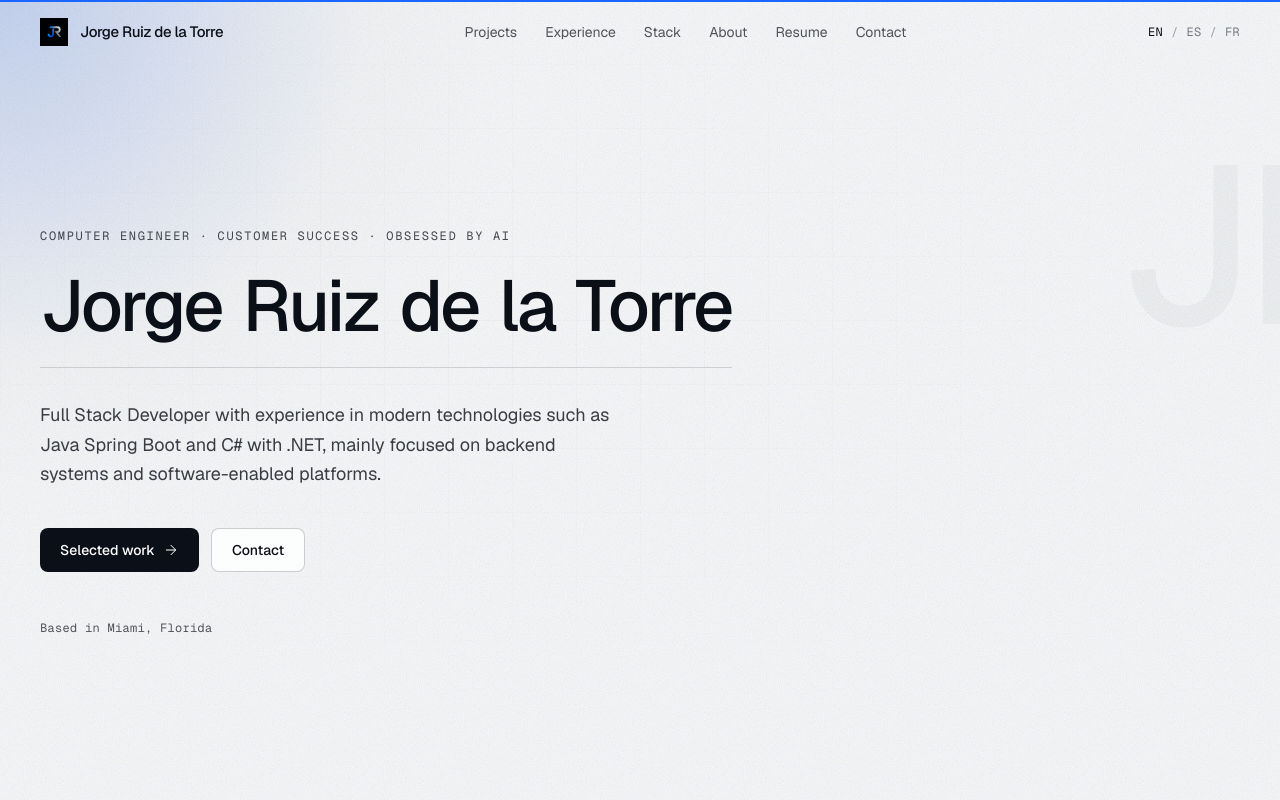
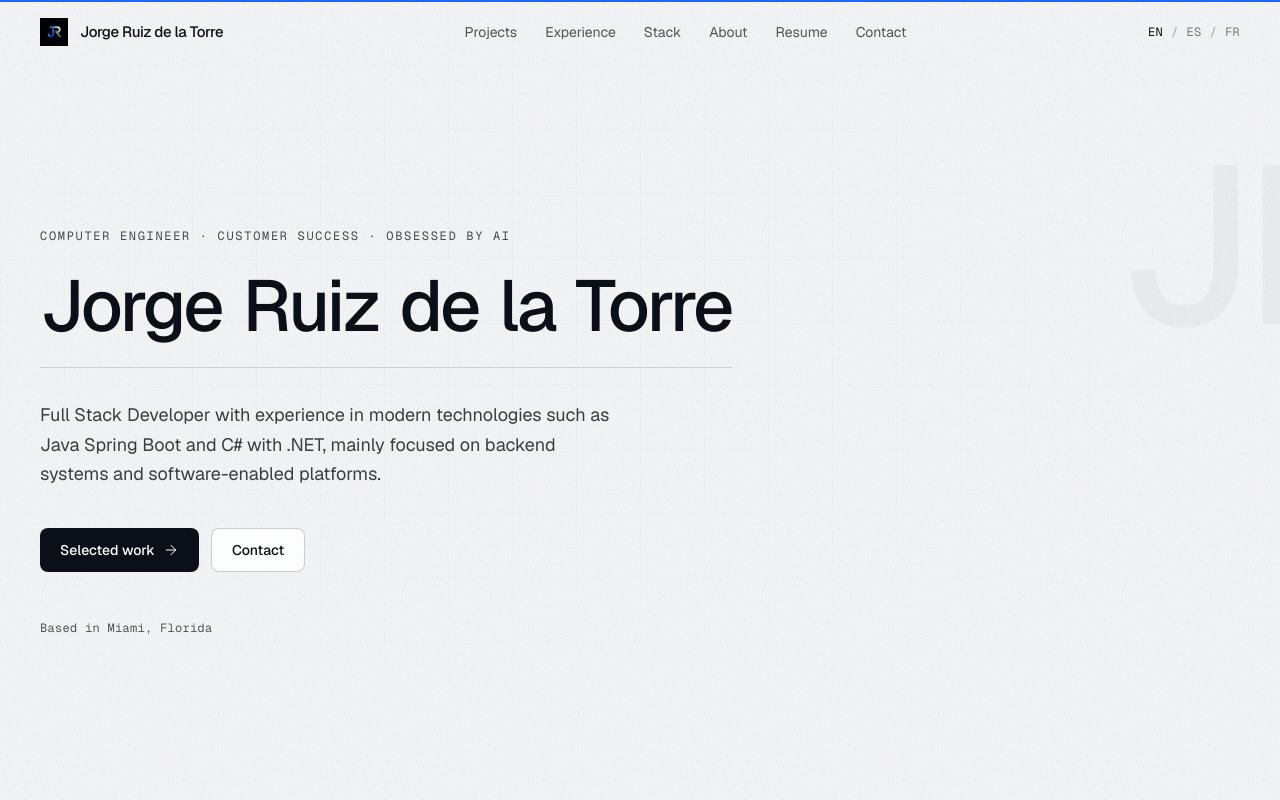
Before and after one commit to Crane97/JorgeTech, a React (Vite) app: page / in a window 1280 px wide. Shown: the top 800 px of the page. Built offline with nearby package versions, Linux system fonts and the light colour scheme.

Commit message:
Extend pointer glow page-wide and label Sumeros rework
Move the cursor glow into the site background so it follows across the
page without washing photo surfaces, and add a discreet Rework UI 2026
note on the Sumeros case study.

Co-authored-by: Jorge R de la T <Crane97@users.noreply.github.com>

```diff
--- a/src/App.tsx
+++ b/src/App.tsx
@@ -4,6 +4,7 @@ import { Contact } from './components/Contact'
 import { Experience } from './components/Experience'
 import { Hero } from './components/Hero'
 import { Nav } from './components/Nav'
+import { PointerGlow } from './components/PointerGlow'
 import { Projects } from './components/Projects'
 import { Resume } from './components/Resume'
 import { ScrollProgress } from './components/ScrollProgress'
@@ -29,7 +30,7 @@ function App() {
   }, [locale])
 
   return (
-    <div className="site-shell font-sans text-ink">
+    <PointerGlow>
       <ScrollProgress />
       <Nav chrome={chrome} locale={locale} onLocaleChange={setLocale} />
       <main>
@@ -41,7 +42,7 @@ function App() {
         <Resume chrome={chrome} t={t} />
         <Contact chrome={chrome} t={t} />
       </main>
-    </div>
+    </PointerGlow>
   )
 }
 
--- a/src/components/About.tsx
+++ b/src/components/About.tsx
@@ -11,7 +11,7 @@ export function About({ chrome, t }: { chrome: Chrome; t: Translation }) {
   return (
     <section
       id="about"
-      className="scroll-mt-24 border-t border-line bg-surface px-5 py-24 sm:px-8 sm:py-32 lg:px-10"
+      className="scroll-mt-24 border-t border-line px-5 py-24 sm:px-8 sm:py-32 lg:px-10"
     >
       <div className="mx-auto max-w-[1400px]">
         <Reveal className="mb-12 max-w-2xl">
@@ -67,7 +67,7 @@ export function About({ chrome, t }: { chrome: Chrome; t: Translation }) {
                   key={src}
                   type="button"
                   onClick={() => setLightboxIndex(i)}
-                  className={`group overflow-hidden rounded-xl border border-line bg-bg ${
+                  className={`group media-surface overflow-hidden rounded-xl border border-line ${
                     i === 0 ? 'col-span-2 aspect-[16/10]' : 'aspect-square'
                   }`}
                 >
--- a/src/components/Contact.tsx
+++ b/src/components/Contact.tsx
@@ -33,7 +33,7 @@ export function Contact({ chrome, t }: { chrome: Chrome; t: Translation }) {
   return (
     <section
       id="contact"
-      className="scroll-mt-24 border-t border-line bg-surface px-5 py-24 sm:px-8 sm:py-32 lg:px-10"
+      className="scroll-mt-24 border-t border-line px-5 py-24 sm:px-8 sm:py-32 lg:px-10"
     >
       <div className="mx-auto max-w-[1400px]">
         <div className="grid gap-14 lg:grid-cols-12">
--- a/src/components/Experience.tsx
+++ b/src/components/Experience.tsx
@@ -6,7 +6,7 @@ export function Experience({ chrome, t }: { chrome: Chrome; t: Translation }) {
   return (
     <section
       id="experience"
-      className="scroll-mt-24 border-t border-line bg-surface px-5 py-24 sm:px-8 sm:py-32 lg:px-10"
+      className="scroll-mt-24 border-t border-line px-5 py-24 sm:px-8 sm:py-32 lg:px-10"
     >
       <div className="mx-auto max-w-[1400px]">
         <Reveal className="mb-16 max-w-2xl">
--- a/src/components/Hero.tsx
+++ b/src/components/Hero.tsx
@@ -1,12 +1,5 @@
 import { ArrowRight } from 'lucide-react'
-import {
-  motion,
-  useMotionTemplate,
-  useMotionValue,
-  useSpring,
-  useReducedMotion,
-} from 'motion/react'
-import { useRef } from 'react'
+import { motion, useReducedMotion } from 'motion/react'
 import type { Chrome } from '../content/chrome'
 import type { Translation } from '../i18n'
 import { Magnetic } from './Magnetic'
@@ -15,56 +8,15 @@ const EASE_OUT: [number, number, number, number] = [0.23, 1, 0.32, 1]
 
 export function Hero({ chrome, t }: { chrome: Chrome; t: Translation }) {
   const reduce = useReducedMotion()
-  const sectionRef = useRef<HTMLElement>(null)
-  const mouseX = useMotionValue(0.5)
-  const mouseY = useMotionValue(0.35)
-  const springX = useSpring(mouseX, { stiffness: 50, damping: 20, mass: 0.4 })
-  const springY = useSpring(mouseY, { stiffness: 50, damping: 20, mass: 0.4 })
-
-  const glow = useMotionTemplate`radial-gradient(620px circle at ${springX}% ${springY}%, rgb(26 102 255 / 0.18), transparent 58%)`
-  const glowSoft = useMotionTemplate`radial-gradient(900px circle at ${springX}% ${springY}%, rgb(11 15 23 / 0.05), transparent 60%)`
-
   const nameParts = chrome.brand.split(' ')
 
   return (
     <section
       id="top"
-      ref={sectionRef}
-      className="relative min-h-[100dvh] overflow-hidden bg-bg pt-16"
-      onPointerMove={(e) => {
-        if (reduce) return
-        const rect = sectionRef.current?.getBoundingClientRect()
-        if (!rect) return
-        mouseX.set(((e.clientX - rect.left) / rect.width) * 100)
-        mouseY.set(((e.clientY - rect.top) / rect.height) * 100)
-      }}
+      className="relative min-h-[100dvh] overflow-hidden pt-16"
     >
       <div className="hero-grid absolute inset-0 opacity-[0.55]" aria-hidden />
       <div className="hero-noise absolute inset-0 opacity-[0.35]" aria-hidden />
-
-      {!reduce ? (
-        <>
-          <motion.div
-            aria-hidden
-            className="pointer-events-none absolute inset-0"
-            style={{ background: glow }}
-          />
-          <motion.div
-            aria-hidden
-            className="pointer-events-none absolute inset-0"
-            style={{ background: glowSoft }}
-          />
-        </>
-      ) : (
-        <div
-          aria-hidden
-          className="pointer-events-none absolute inset-0"
-          style={{
-            background:
-              'radial-gradient(700px circle at 70% 30%, rgb(26 102 255 / 0.14), transparent 60%)',
-          }}
-        />
-      )}
 
       <div
         aria-hidden
--- /dev/null
+++ b/src/components/PointerGlow.tsx
@@ -0,0 +1,35 @@
+import { useReducedMotion } from 'motion/react'
+import { useEffect, useState, type CSSProperties, type ReactNode } from 'react'
+
+export function PointerGlow({ children }: { children: ReactNode }) {
+  const reduce = useReducedMotion()
+  const [pos, setPos] = useState({ x: 72, y: 28 })
+
+  useEffect(() => {
+    if (reduce) return
+
+    const onMove = (e: PointerEvent) => {
+      const x = (e.clientX / window.innerWidth) * 100
+      const y = (e.clientY / window.innerHeight) * 100
+      setPos({ x, y })
+    }
+
+    window.addEventListener('pointermove', onMove, { passive: true })
+    return () => window.removeEventListener('pointermove', onMove)
+  }, [reduce])
+
+  return (
+    <div
+      className="site-shell font-sans text-ink"
+      style={
+        {
+          '--glow-x': `${pos.x}%`,
+          '--glow-y': `${pos.y}%`,
+        } as CSSProperties
+      }
+      data-reduced-motion={reduce ? 'true' : 'false'}
+    >
+      {children}
+    </div>
+  )
+}
--- a/src/components/SpotlightMedia.tsx
+++ /dev/null
@@ -1,41 +0,0 @@
-import {
-  motion,
-  useMotionTemplate,
-  useMotionValue,
-  useReducedMotion,
-} from 'motion/react'
-import type { ReactNode } from 'react'
-
-export function SpotlightMedia({
-  children,
-  className = '',
-}: {
-  children: ReactNode
-  className?: string
-}) {
-  const reduce = useReducedMotion()
-  const mouseX = useMotionValue(0)
-  const mouseY = useMotionValue(0)
-  const spotlight = useMotionTemplate`radial-gradient(420px circle at ${mouseX}px ${mouseY}px, rgb(26 102 255 / 0.16), transparent 55%)`
-
-  if (reduce) {
-    return <div className={className}>{children}</div>
-  }
-
-  return (
-    <motion.div
-      className={`relative ${className}`}
-      onPointerMove={(e) => {
-        const rect = e.currentTarget.getBoundingClientRect()
-        mouseX.set(e.clientX - rect.left)
-        mouseY.set(e.clientY - rect.top)
-      }}
-    >
-      <motion.div
-        className="pointer-events-none absolute inset-0 z-10 rounded-[inherit] opacity-0 transition-opacity duration-200 group-hover:opacity-100"
-        style={{ background: spotlight }}
-      />
-      {children}
-    </motion.div>
-  )
-}
--- a/src/index.css
+++ b/src/index.css
@@ -57,10 +57,33 @@ body,
 }
 
 .site-shell {
+  --glow-x: 72%;
+  --glow-y: 28%;
   background:
-    radial-gradient(1200px 600px at 85% -10%, rgb(26 102 255 / 0.08), transparent 55%),
-    radial-gradient(900px 500px at -10% 20%, rgb(11 15 23 / 0.04), transparent 50%),
+    radial-gradient(
+      640px circle at var(--glow-x) var(--glow-y),
+      rgb(26 102 255 / 0.16),
+      transparent 58%
+    ),
+    radial-gradient(
+      980px circle at var(--glow-x) var(--glow-y),
+      rgb(11 15 23 / 0.045),
+      transparent 62%
+    ),
+    radial-gradient(1200px 600px at 85% -10%, rgb(26 102 255 / 0.05), transparent 55%),
     var(--color-bg);
+}
+
+.site-shell[data-reduced-motion='true'] {
+  background:
+    radial-gradient(700px circle at 70% 30%, rgb(26 102 255 / 0.1), transparent 60%),
+    var(--color-bg);
+}
+
+/* Opaque media surfaces sit above the page glow so light never washes photos */
+.media-surface {
+  background: var(--color-surface);
+  isolation: isolate;
 }
 
 .hero-grid {
```
Also changed, not shown: src/components/Projects.tsx (+9 -3 lines).
